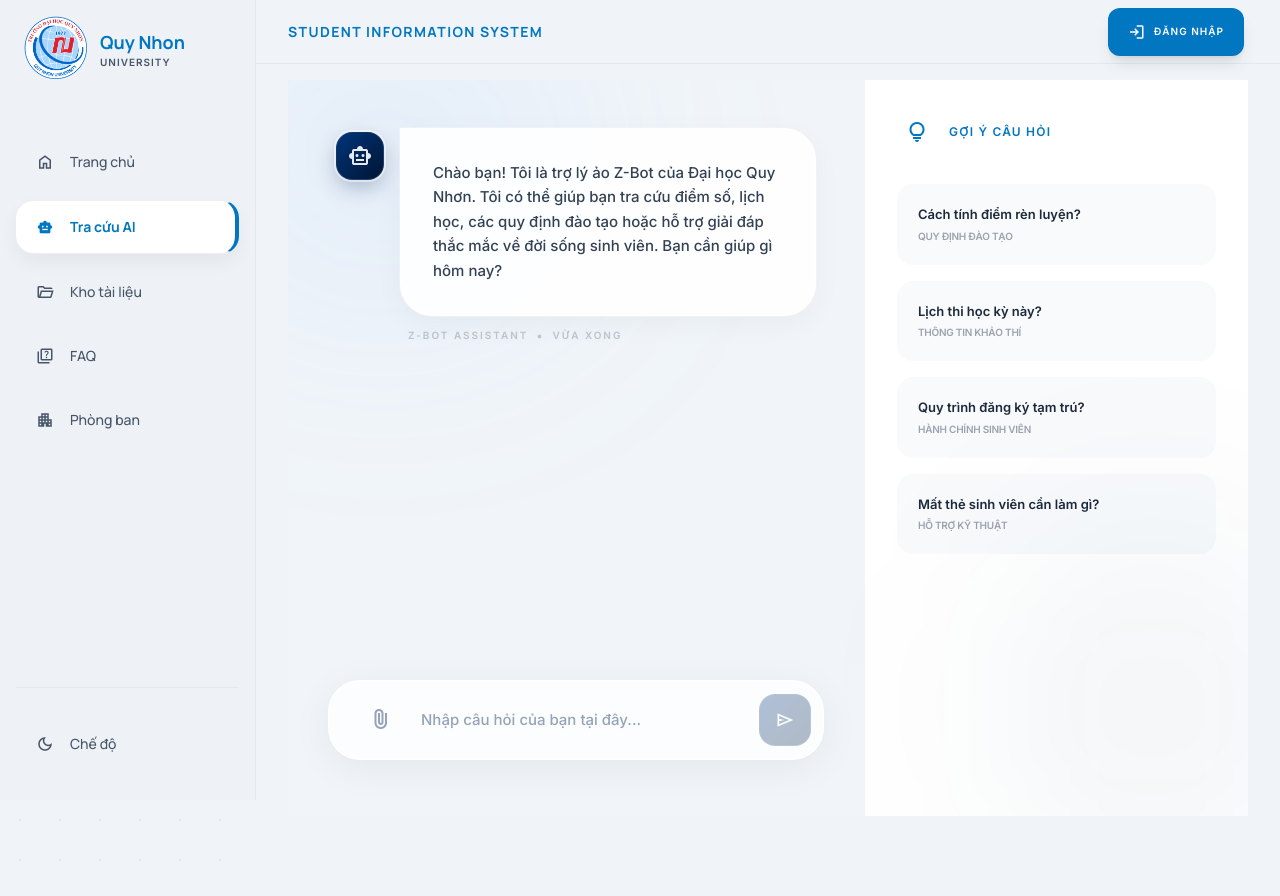
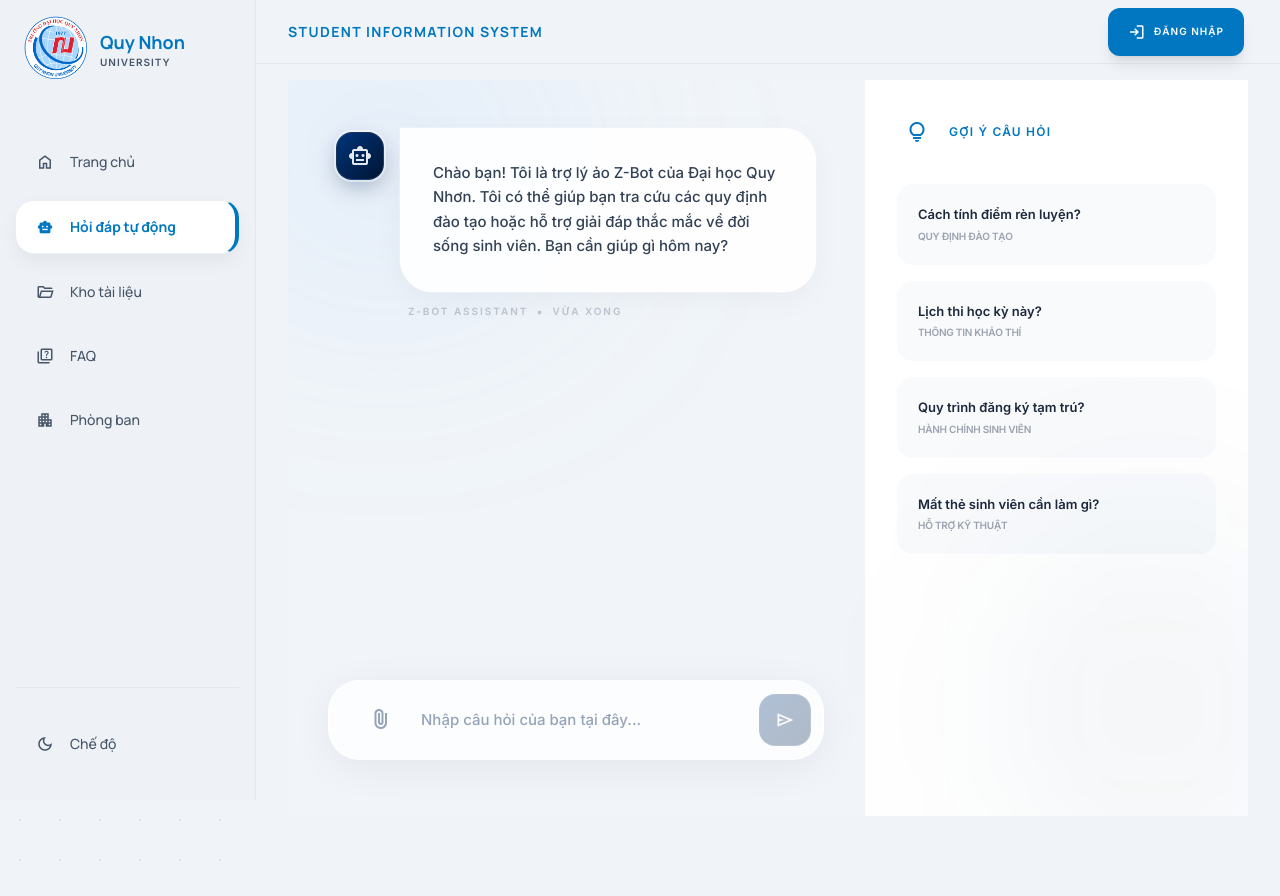
Before and after one commit to BTDieu0909/FE_Student-Information-System, an Angular app: page /chat in a window 1280 px wide. Built offline with nearby package versions, Linux system fonts and the light colour scheme.

Commit message:
update done

```diff
--- a/src/app/features/admin/components/category-management/category-management.component.ts
+++ b/src/app/features/admin/components/category-management/category-management.component.ts
@@ -116,7 +116,7 @@ export class CategoryManagementComponent {
     this.portalDataService.deleteCategory(id).subscribe({
       next: () => {
         this.categoryMessage.set('Đã xóa danh mục thành công.');
-        // remove locally for immediate UI feedback
+
         const remaining = this.categories().filter((c) => c.id !== id);
         this.categories.set(remaining);
         this.categoryTotalCount.set(remaining.length);
@@ -126,8 +126,7 @@ export class CategoryManagementComponent {
         setTimeout(() => this.closeCategoryModal(), 1000);
       },
       error: (err: HttpErrorResponse) => {
-        // Some backends return an empty body (204/200) which may cause a parse error
-        // Treat common successful statuses as success to avoid false error messages.
+
         if (err && (err.status === 200 || err.status === 204)) {
           this.categoryMessage.set('Đã xóa danh mục thành công.');
           const remaining = this.categories().filter((c) => c.id !== id);
--- a/src/app/features/chat/pages/chat/chat-page.component.ts
+++ b/src/app/features/chat/pages/chat/chat-page.component.ts
@@ -47,8 +47,8 @@ export class ChatPageComponent {
   readonly messages = signal<ChatMessage[]>([
     {
       role: "bot",
-      text: "Chào bạn! Tôi là trợ lý ảo Z-Bot của Đại học Quy Nhơn. Tôi có thể giúp bạn tra cứu điểm số, lịch học, các quy định đào tạo hoặc hỗ trợ giải đáp thắc mắc về đời sống sinh viên. Bạn cần giúp gì hôm nay?",
-      formattedText: "Chào bạn! Tôi là trợ lý ảo Z-Bot của Đại học Quy Nhơn. Tôi có thể giúp bạn tra cứu điểm số, lịch học, các quy định đào tạo hoặc hỗ trợ giải đáp thắc mắc về đời sống sinh viên. Bạn cần giúp gì hôm nay?",
+      text: "Chào bạn! Tôi là trợ lý ảo Z-Bot của Đại học Quy Nhơn. Tôi có thể giúp bạn tra cứu các quy định đào tạo hoặc hỗ trợ giải đáp thắc mắc về đời sống sinh viên. Bạn cần giúp gì hôm nay?",
+      formattedText: "Chào bạn! Tôi là trợ lý ảo Z-Bot của Đại học Quy Nhơn. Tôi có thể giúp bạn tra cứu các quy định đào tạo hoặc hỗ trợ giải đáp thắc mắc về đời sống sinh viên. Bạn cần giúp gì hôm nay?",
       timestamp: new Date(),
       botName: "Z-BOT ASSISTANT",
     },
--- a/src/app/layouts/main-layout/components/sidebar-navigation/sidebar-navigation.component.ts
+++ b/src/app/layouts/main-layout/components/sidebar-navigation/sidebar-navigation.component.ts
@@ -16,7 +16,7 @@ export class SidebarNavigationComponent {
 
   protected readonly navItems = [
     { label: 'Trang chủ', route: '/home', description: 'Tổng quan hệ thống', icon: 'home' },
-    { label: 'Tra cứu AI', route: '/chat', description: 'Hỏi đáp thông minh', icon: 'smart_toy' },
+    { label: 'Hỏi đáp tự động', route: '/chat', description: 'Hỏi đáp thông minh', icon: 'smart_toy' },
     { label: 'Kho tài liệu', route: '/documents', description: 'Thư viện tài liệu', icon: 'folder_open' },
     { label: 'FAQ', route: '/faq', description: 'Câu hỏi thường gặp', icon: 'quiz' },
     { label: 'Phòng ban', route: '/departments', description: 'Thông tin liên hệ', icon: 'apartment' }
```
Also changed, not shown: src/app/features/admin/components/department-management/department-management.component.ts (+4 -4 lines).
